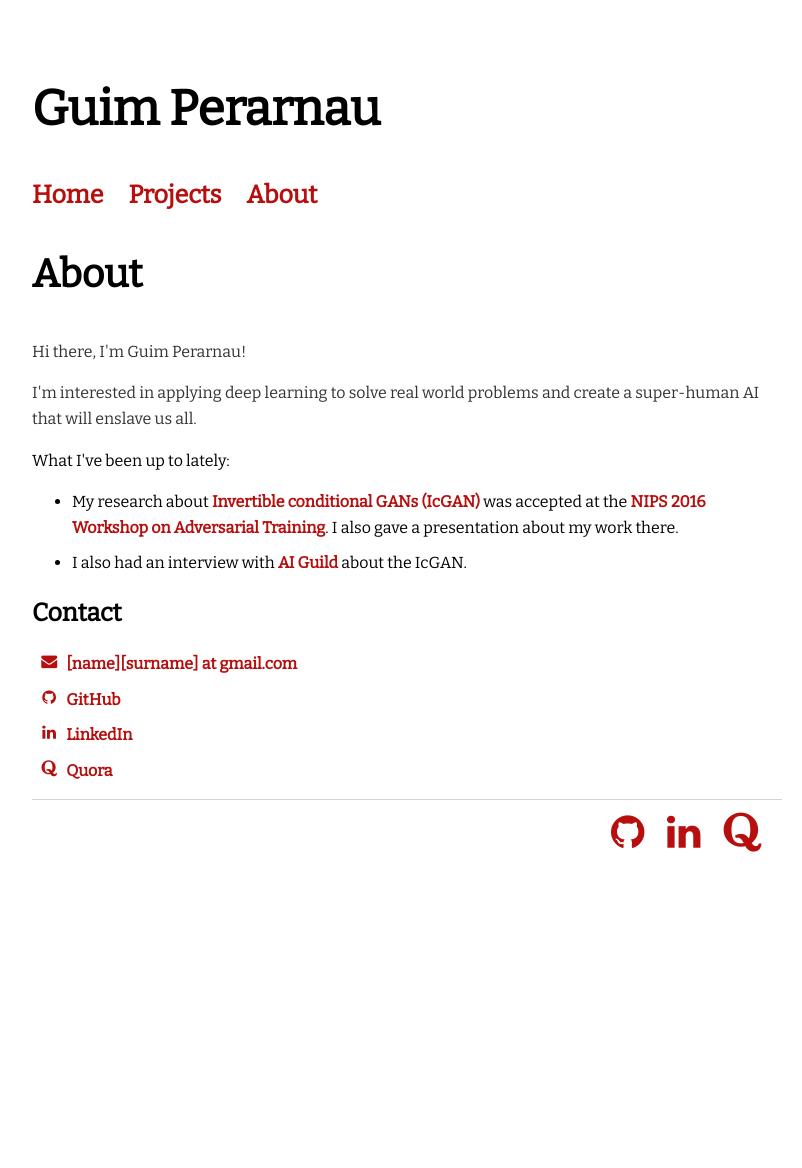
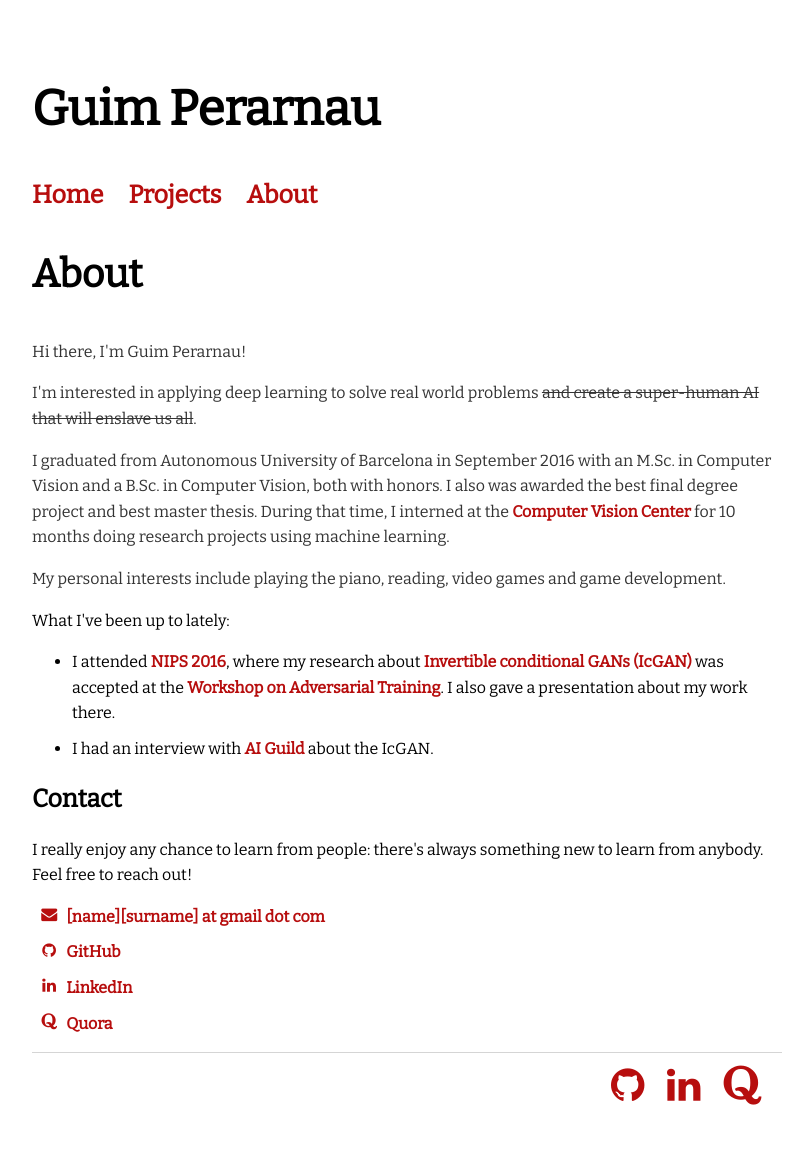
Before and after one commit to Guim3/guim3.github.io, a Jekyll site: the page built from about/index.html, in a window 1280 px wide. Shown: the whole page, without its empty margins (233-1035 px from the left). Built offline with Jekyll 4.4.1, drawn with Linux system fonts in a browser that asks for light colours; before the commit the page ends 915 px from its top, so only the background shows below that.

Commit message:
Complete about section

```diff
--- a/about/index.html
+++ b/about/index.html
@@ -5,19 +5,23 @@ title: About
 <h1>{{ page.title }}</h1>
 <div class="blurb">
 	<p>Hi there, I'm Guim Perarnau!</p>
-	<p>I'm interested in applying deep learning to solve real world problems and create a super-human AI that will enslave us all.</p>
+	<p>I'm interested in applying deep learning to solve real world problems <s>and create a super-human AI that will enslave us all</s>.
+	</p>
+	<p>I graduated from Autonomous University of Barcelona in September 2016 with an M.Sc. in Computer Vision and a B.Sc. in Computer Vision, both with honors. I also was awarded the best final degree project and best master thesis. During that time, I interned at the <a href="http://www.cvc.uab.es/">Computer Vision Center</a> for 10 months doing research projects using machine learning.</p>
+	<p>My personal interests include playing the piano, reading, video games and game development.</p>
 
 	What I've been up to lately:
 	<ul>
-		<li>My research about <a href="projects/#icgan"> Invertible conditional GANs (IcGAN)</a> was accepted at the <a href="https://sites.google.com/site/nips2016adversarial/">NIPS 2016 Workshop on Adversarial Training</a>. I also gave a presentation about my work there.</li>
-		<li>I also had an interview with <a href="https://github.com/chadwittman/ai-guild">AI Guild</a> about the IcGAN.</li>
+		<li>I attended <a href="https://nips.cc/Conferences/2016">NIPS 2016</a>, where my research about <a href="projects/#icgan"> Invertible conditional GANs (IcGAN)</a> was accepted at the <a href="https://sites.google.com/site/nips2016adversarial/">Workshop on Adversarial Training</a>. I also gave a presentation about my work there.</li>
+		<li>I had an interview with <a href="https://github.com/chadwittman/ai-guild">AI Guild</a> about the IcGAN.</li>
 	</ul>
 
 	<h3>Contact</h3>
+	I really enjoy any chance to learn from people: there's always something new to learn from anybody. Feel free to reach out!
 	<ul class="fa-ul">
 		<li class="contact-item">
 		    <a href="#">
-		      <i class="fa-li fa fa-envelope"></i> [name][surname] at gmail.com
+		      <i class="fa-li fa fa-envelope"></i> [name][surname] at gmail dot com
 		    </a>
 		</li>
 		{% if site.github_username %}
```
